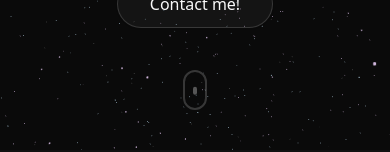
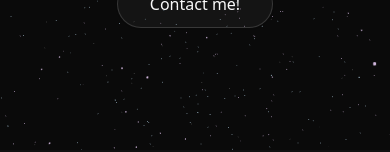
Before and after one commit to Prostecki/my-portfolio, a Next.js app: page / in a window 390 px wide. Shown: the part 694-846 px from the top of the page. Built offline with nearby package versions, Linux system fonts and the light colour scheme.

Commit message:
feat: Hide the scroll indicator on small screens in the Hero section.

```diff
--- a/src/components/sections/Hero.tsx
+++ b/src/components/sections/Hero.tsx
@@ -105,7 +105,7 @@ export function Hero() {
                 initial={{ opacity: 0 }}
                 animate={{ opacity: 1 }}
                 transition={{ delay: 1, duration: 1 }}
-                className="absolute bottom-10 left-1/2 -translate-x-1/2"
+                className="absolute bottom-10 left-1/2 -translate-x-1/2 hidden md:block"
             >
                 <div className="w-6 h-10 border-2 border-muted-foreground/30 rounded-full flex justify-center p-1">
                     <motion.div
```
